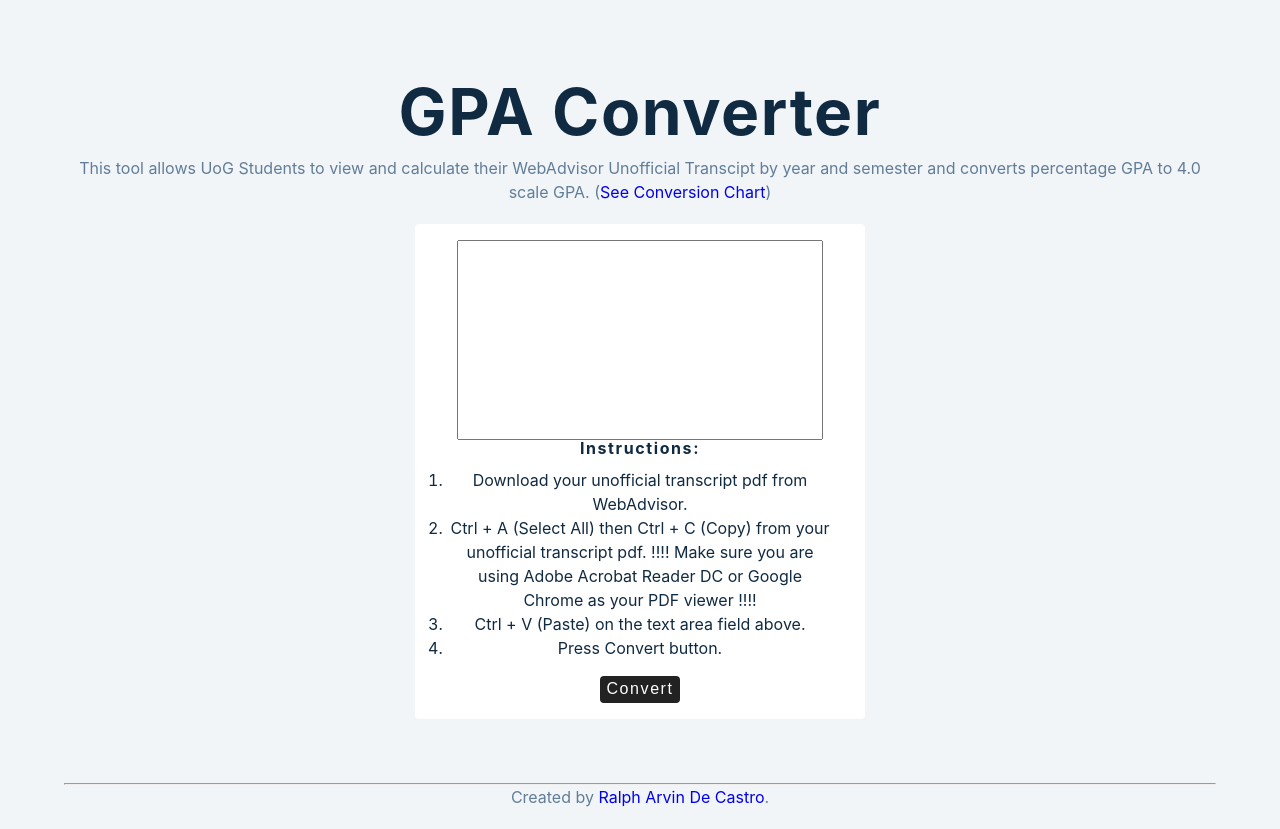
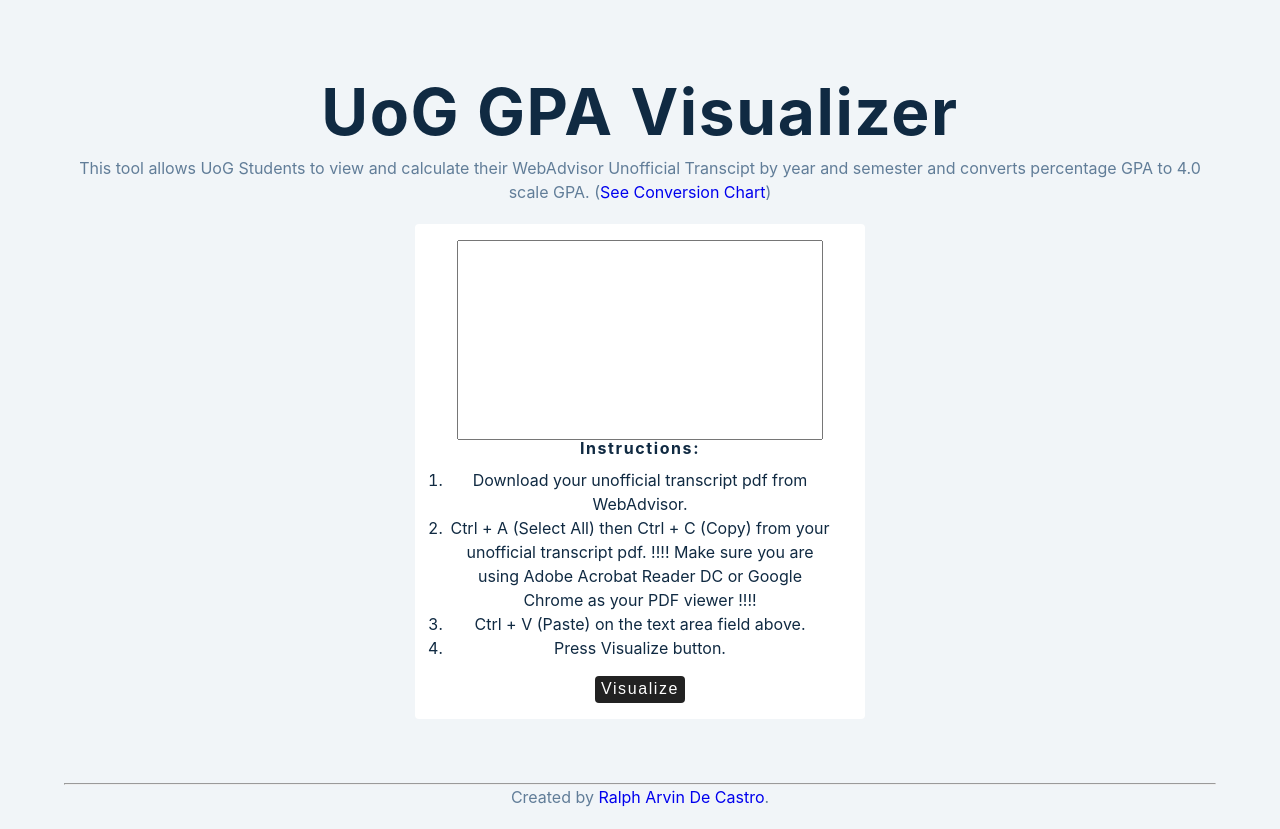
Before and after one commit to imralpharvin/gpa-visualizer, a React (Create React App) app in the folder gpa-converter-react/: page / in a window 1280 px wide. Built offline with nearby package versions, Linux system fonts and the light colour scheme.

Commit message:
changed title

```diff
--- a/gpa-converter-react/public/index.html
+++ b/gpa-converter-react/public/index.html
@@ -24,7 +24,7 @@
       work correctly both with client-side routing and a non-root public URL.
       Learn how to configure a non-root public URL by running `npm run build`.
     -->
-    <title>GPA Converter</title>
+    <title>UoG GPA Visualizer</title>
   </head>
   <body>
     <noscript>You need to enable JavaScript to run this app.</noscript>
--- a/gpa-converter-react/src/App.js
+++ b/gpa-converter-react/src/App.js
@@ -1,10 +1,10 @@
 import React from "react";
-import GPAConverter from "./components/GPAConverter";
+import GPAVisualizer from "./components/GPAVisualizer";
 
 const App = () => {
   return (
     <div className="container">
-      <GPAConverter />
+      <GPAVisualizer />
     </div>
   );
 };
--- a/gpa-converter-react/src/components/GPAConverterForm.js
+++ b/gpa-converter-react/src/components/GPAConverterForm.js
@@ -10,16 +10,18 @@
 
   const handleSubmit = (e) => {
     e.preventDefault();
+
+    let convertedTranscript;
     if (rawTranscript) {
       const preTranscript = parseTranscript(rawTranscript);
-      const convertedTranscript = convertTranscript(preTranscript);
+      convertedTranscript = convertTranscript(preTranscript);
       setTranscript(convertedTranscript);
       setRawTranscript("");
       console.log(convertedTranscript);
     } else {
       console.log("empty value");
     }
-    if (transcript.length === 0) {
+    if (convertedTranscript === undefined || convertedTranscript.length === 0) {
       alert(
         "No courses. Please copy your transcript from Adobe Acrobat Reader DC or Google Chrome PDF Viewer."
       );
@@ -45,10 +47,10 @@
               DC or Google Chrome as your PDF viewer !!!!
             </li>
             <li>Ctrl + V (Paste) on the text area field above.</li>
-            <li>Press Convert button.</li>
+            <li>Press Visualize button.</li>
           </ol>
           <button className="btn" type="submit">
-            Convert
+            Visualize
           </button>
         </form>
         {transcript.length === 0 ? (
--- a/gpa-converter-react/src/components/GPAConverter.js
+++ b/gpa-converter-react/src/components/GPAVisualizer.js
@@ -4,7 +4,7 @@
 const GPAConverter = () => {
   return (
     <>
-      <h1>GPA Converter</h1>
+      <h1>UoG GPA Visualizer</h1>
       <p>
         This tool allows UoG Students to view and calculate their WebAdvisor
         Unofficial Transcipt by year and semester and converts percentage GPA to
```
